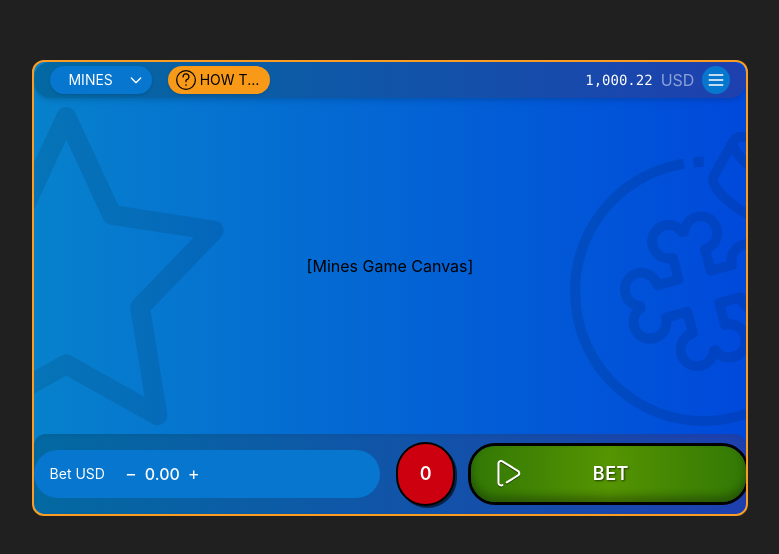
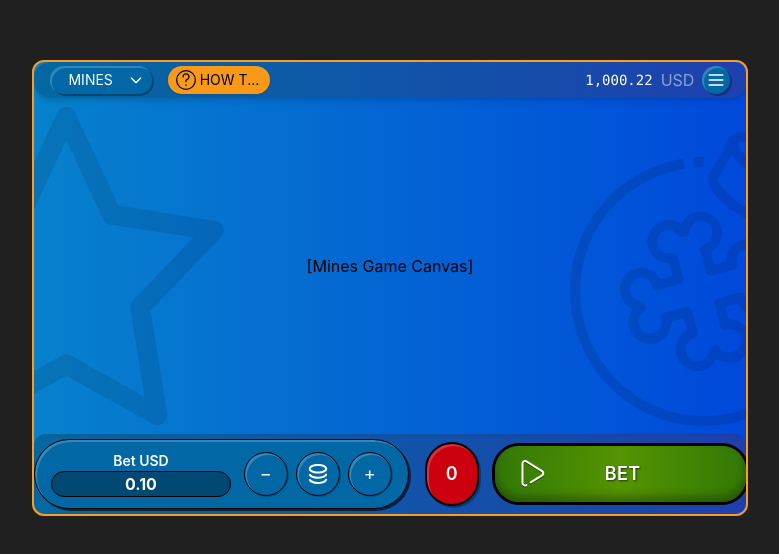
Before and after one commit to BelskviK/Vue-PIXI, a Vue app: page /games/1 in a window 1280 px wide. Shown: the part 112-666 px from the top of the page, without its empty margins (250-1029 px from the left). Built offline with nearby package versions, Linux system fonts and the light colour scheme.

Commit message:
added - and + and bet variant's logic to adjust bet input component's betValue and change it in store

```diff
--- a/src/components/BetAuto.vue
+++ b/src/components/BetAuto.vue
@@ -71,7 +71,7 @@ function handleClick() {
 // compute classes
 const buttonClasses = computed(() => {
   const base =
-    "w-16 h-16 flex items-center justify-center rounded-full border-2 shadow-[2px_2px_0_rgba(0,0,0,0.6)]";
+    "w-16 h-16 flex items-center justify-center rounded-full border-2 shadow-[2px_2px_0_rgba(0,0,0,0.3),inset_2px_2px_0_rgba(255,255,255,0.2)]";
   if (mode.value === "active") {
     return [base, "active:translate-y-[2px]", "border-green-400 bg-green-500"];
   } else if (mode.value === "countdown") {
--- a/src/components/BetButton.vue
+++ b/src/components/BetButton.vue
@@ -50,7 +50,7 @@ function handleClick() {
     :disabled="isDisabled"
     @click="handleClick"
     :class="[
-      'relative inline-flex items-center justify-center w-[300px] h-14 rounded-3xl font-semibold text-lg text-white tracking-wide transition-transform duration-75 focus:outline-none active:translate-y-[2px]',
+      'relative inline-flex items-center justify-center w-[300px] h-14 rounded-3xl font-semibold text-lg text-white tracking-wide transition-transform duration-75 focus:outline-none active:translate-y-[2px] shadow-[2px_2px_0_rgba(0,0,0,0.3),inset_2px_2px_0_rgba(255,255,255,0.2)]',
       opacityClass,
     ]"
   >
--- a/src/components/BetInput.vue
+++ b/src/components/BetInput.vue
@@ -1,37 +1,173 @@
 <template>
+  <div class="relative">
+    <!-- Main BetInput component -->
     <div
-    class="flex items-center space-x-2 rounded-full px-4 py-2 w-[375px]"
+      class="flex items-center justify-between rounded-full px-4 py-2 w-[375px] border shadow-[2px_2px_0_rgba(0,0,0,0.6),inset_2px_2px_0_rgba(255,255,255,0.2)]"
       :style="{ backgroundColor: classes }"
     >
-    <span class="text-sm text-white">Bet USD</span>
-    <div class="flex items-center bg-blue-900 rounded-full px-3 py-1">
+      <!-- both children split 53% / 47% -->
+      <span class="flex flex-col items-center w-[53%]">
+        <p class="text-sm text-white font-semibold">Bet USD</p>
+        <input
+          type="decimal"
+          :value="store.betValue.toFixed(2)"
+          class="bg-[#014873] rounded-full border-[1px] border-black text-white text-center font-bold w-full"
+          readonly
+        />
+      </span>
+
+      <div
+        class="flex flex-col items-end w-[47%] bg-blue-900 rounded-full py-1"
+      >
+        <div class="flex items-center">
           <button
-        @click="emit('decrease')"
-        class="text-white text-lg leading-none focus:outline-none active:translate-y-[2px]"
+            @click="decrease()"
+            class="bg-blue-900 hover:bg-[#025580] transition-colors duration-150 text-white text-lg leading-none focus:outline-none active:translate-y-[2px] border-[1px] border-black rounded-full w-11 h-11 shadow-[1px_1px_0_rgba(0,0,0,0.2),inset_2px_2px_0_rgba(255,255,255,0.2)]"
           >
             &minus;
           </button>
-      <span class="mx-2 text-white font-medium">{{ value.toFixed(2) }}</span>
+
+          <span
+            ref="toggleBtn"
+            @click="toggleDropdown"
+            class="flex items-center justify-center mx-2 text-white font-medium border-[1px] border-black rounded-full w-11 h-11 active:translate-y-[2px] shadow-[1px_1px_0_rgba(0,0,0,0.2),inset_2px_2px_0_rgba(255,255,255,0.2)] cursor-pointer"
+          >
+            <img :src="iconBetVariant" alt="" class="w-5 h-5" />
+          </span>
+
           <button
-        @click="emit('increase')"
-        class="text-white text-lg leading-none focus:outline-none active:translate-y-[2px]"
+            @click="increase()"
+            class="bg-blue-900 hover:bg-[#025580] transition-colors duration-150 text-white text-lg leading-none focus:outline-none active:translate-y-[2px] border-[1px] border-black rounded-full w-11 h-11 shadow-[1px_1px_0_rgba(0,0,0,0.2),inset_2px_2px_0_rgba(255,255,255,0.2)]"
           >
             &plus;
           </button>
         </div>
       </div>
+    </div>
+
+    <!-- Dropdown menu -->
+    <div
+      v-if="isOpen"
+      ref="dropdown"
+      class="absolute bottom-full left-0 w-[375px] bg-[#032e49] rounded-xl p-4 z-10"
+    >
+      <p
+        class="text-center text-white text-lg opacity-80 font-semibold -mt-2 mb-1"
+      >
+        Bet USD
+      </p>
+      <div class="grid grid-cols-2 gap-2">
+        <button
+          v-for="amount in amounts"
+          :key="amount"
+          @click="selectAmount(amount)"
+          :class="[
+            'rounded-full py-1 text-center font-medium active:translate-y-[2px]',
+            selectedAmount === amount
+              ? 'bg-[#2f82b5] text-white'
+              : 'bg-[#094164] text-white hover:bg-[#0b5679]',
+          ]"
+        >
+          {{ amount }}
+        </button>
+      </div>
+    </div>
+  </div>
 </template>
 
 <script setup lang="ts">
-// Define props with default color for button background
-const props = withDefaults(defineProps<{ value: number; classes?: string }>(), {
+import { ref, onMounted, onBeforeUnmount, watch } from "vue";
+import { useMinesStore } from "@/games/mines/Store";
+import iconBetVariant from "@/assets/icon-bet-variant.svg";
+
+// Props
+const props = withDefaults(defineProps<{ classes?: string }>(), {
   classes: "#ffffff",
 });
-const { value, classes } = props;
+const { classes } = props;
 
-// define emits
-const emit = defineEmits<{
-  (e: "increase"): void;
-  (e: "decrease"): void;
-}>();
+// Pinia store for bet value
+const store = useMinesStore();
+
+// Dropdown state and refs
+const isOpen = ref(false);
+const dropdown = ref<HTMLElement | null>(null);
+const toggleBtn = ref<HTMLElement | null>(null);
+
+// List of preset amounts
+const amounts = [
+  "0.10",
+  "0.20",
+  "0.30",
+  "0.40",
+  "0.50",
+  "0.60",
+  "0.70",
+  "0.80",
+  "1.20",
+  "2.00",
+  "4.00",
+  "10.00",
+  "20.00",
+  "50.00",
+  "100.00",
+];
+
+// Currently selected amount
+const selectedAmount = ref<string | null>(null);
+
+// Initialize selectedAmount from store
+selectedAmount.value = store.betValue.toFixed(2);
+
+// Toggle dropdown visibility
+function toggleDropdown() {
+  isOpen.value = !isOpen.value;
+}
+
+// Increase/decrease functions
+function increase() {
+  store.betValue = parseFloat((store.betValue + 0.1).toFixed(2));
+  selectedAmount.value = store.betValue.toFixed(2);
+}
+function decrease() {
+  const newVal = parseFloat((store.betValue - 0.1).toFixed(2));
+  store.betValue = newVal > 0 ? newVal : store.betValue;
+  selectedAmount.value = store.betValue.toFixed(2);
+}
+
+// Select an amount and emit update (dropdown stays open, button stays highlighted)
+function selectAmount(amount: string) {
+  store.betValue = parseFloat(amount);
+  selectedAmount.value = amount;
+}
+
+// Close dropdown when clicking outside
+function onClickOutside(event: MouseEvent) {
+  const target = event.target as Node;
+  if (
+    isOpen.value &&
+    dropdown.value &&
+    toggleBtn.value &&
+    !dropdown.value.contains(target) &&
+    !toggleBtn.value.contains(target)
+  ) {
+    isOpen.value = false;
+  }
+}
+
+onMounted(() => {
+  document.addEventListener("click", onClickOutside);
+});
+
+onBeforeUnmount(() => {
+  document.removeEventListener("click", onClickOutside);
+});
+
+// Watch store changes (external updates)
+watch(
+  () => store.betValue,
+  (val) => {
+    selectedAmount.value = val.toFixed(2);
+  }
+);
 </script>
--- a/src/components/Header.vue
+++ b/src/components/Header.vue
@@ -7,7 +7,7 @@
       <!-- game selector button -->
       <button
         @click="toggleDropdown"
-        class="flex items-center justify-center w-[30%] h-7 rounded-3xl shadow text-white text-sm px-2 transition-transform duration-100 active:translate-y-[2px] active:shadow-inner"
+        class="flex items-center justify-center w-[30%] h-7 rounded-3xl shadow text-white text-sm px-2 transition-transform duration-100 active:translate-y-[2px] shadow-[2px_2px_0_rgba(0,0,0,0.3),inset_2px_2px_0_rgba(255,255,255,0.2)]"
         :style="{ backgroundColor: theme.btn }"
       >
         <span class="flex-1 text-center font-normal truncate">
@@ -44,7 +44,7 @@
       <p class="opacity-50">USD</p>
       <button
         @click="openMenu"
-        class="p-1 rounded-full transition-transform duration-100 active:translate-y-[2px]"
+        class="p-1 rounded-full transition-transform duration-100 active:translate-y-[2px] shadow-[2px_2px_0_rgba(0,0,0,0.3),inset_2px_2px_0_rgba(255,255,255,0.2)]"
         :style="{ backgroundColor: theme.btn }"
         aria-label="Open menu"
       >
--- a/src/config/gameConfigs.ts
+++ b/src/config/gameConfigs.ts
@@ -71,7 +71,7 @@ export const gameConfigs: Record<string, GameConfig> = {
       "relative flex flex-col w-[56%] h-[57%] overflow-hidden rounded-xl",
     theme: {
       bg: "#202020",
-      btn: "#0676cf",
+      btn: "#0267a5",
       gradientFrom: "#0781cc",
       gradientTo: "#0049db",
       layoutgradientFrom: "#0369a1",
--- a/src/games/mines/Store.ts
+++ b/src/games/mines/Store.ts
@@ -10,8 +10,10 @@ export type ButtonStatus =
 export const useMinesStore = defineStore("mines", {
   state: () => ({
     status: "betActive" as ButtonStatus,
+    betValue: 0.1, // 🎯 New default bet
   }),
   actions: {
+    // existing click flow
     handleClick() {
       console.log("[Store] handleClick – old status =", this.status);
       if (this.status === "betActive") {
@@ -28,5 +30,21 @@ export const useMinesStore = defineStore("mines", {
         }, 2000);
       }
     },
+
+    // 🆕 Increase bet by 0.10
+    increaseBet() {
+      this.betValue = parseFloat((this.betValue + 0.1).toFixed(2));
+    },
+
+    // 🆕 Decrease bet by 0.10 (clamp at 0.10)
+    decreaseBet() {
+      const next = parseFloat((this.betValue - 0.1).toFixed(2));
+      this.betValue = next >= 0.1 ? next : this.betValue;
+    },
+
+    // 🆕 Set to a specific amount (e.g. from dropdown)
+    setBetValue(amount: number) {
+      this.betValue = parseFloat(amount.toFixed(2));
+    },
   },
 });
```
Also changed, not shown: src/assets/icon-bet-variant.svg (added). Lines whose indentation alone changed are shown as unchanged.
